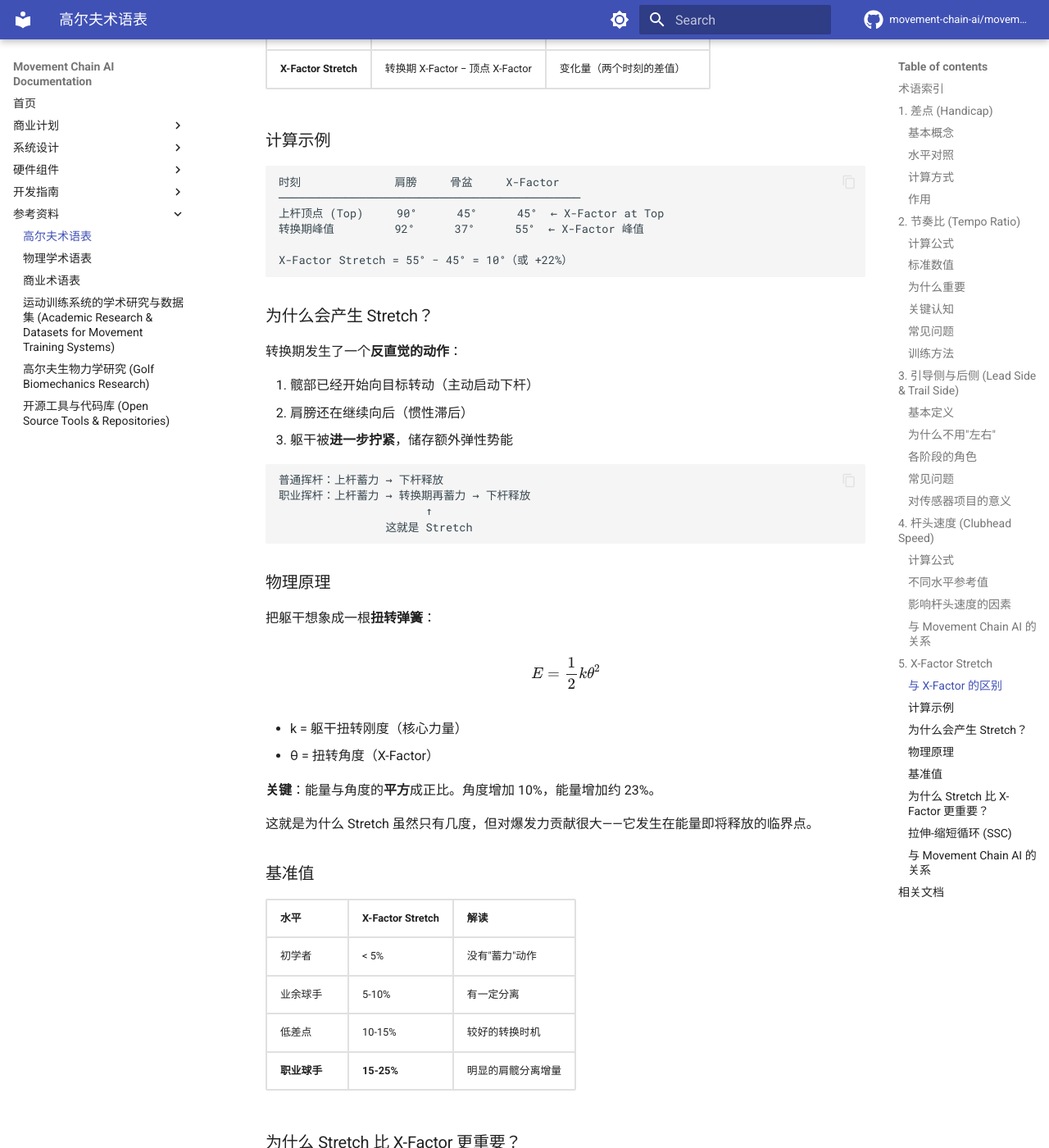
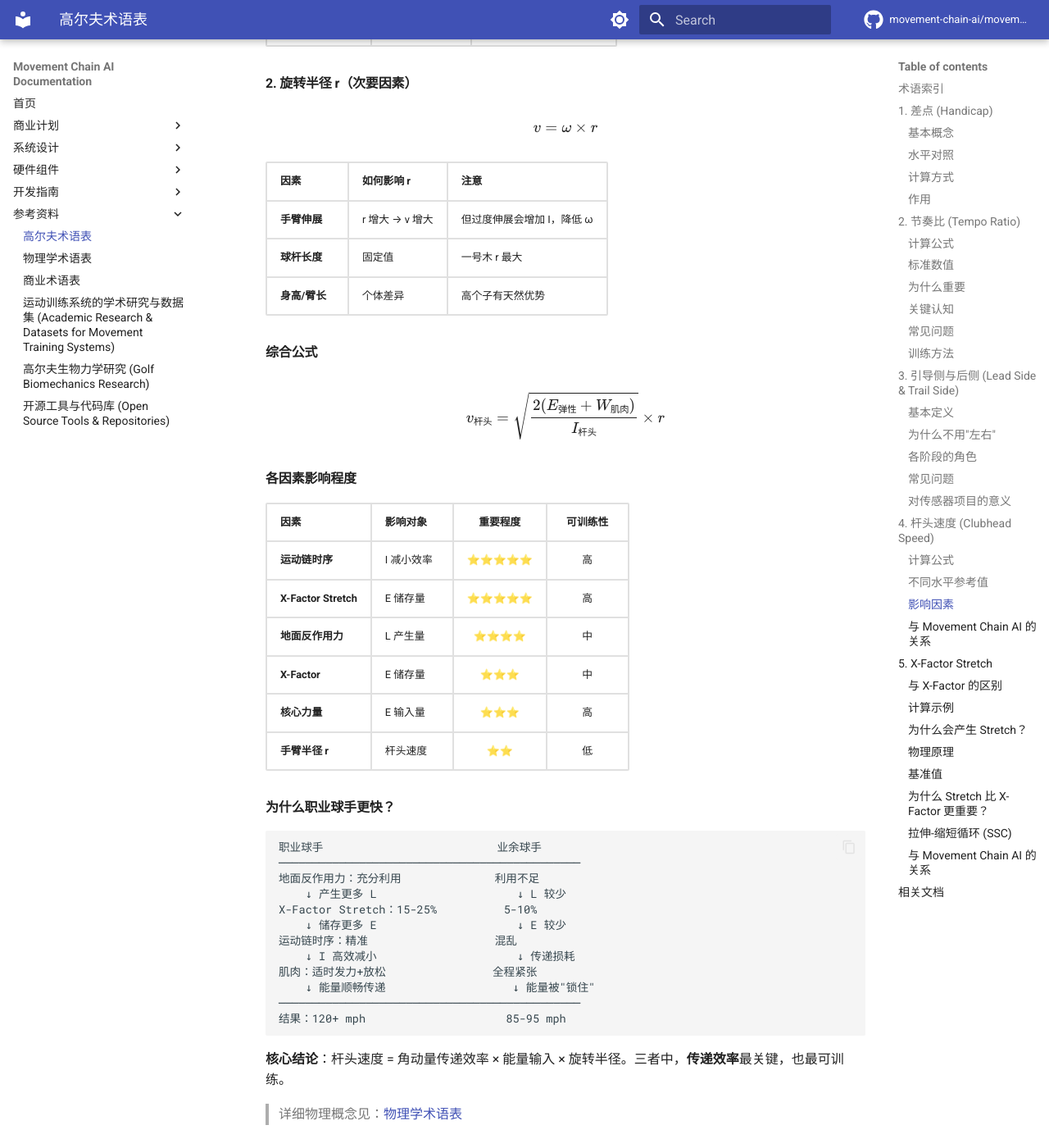
Before and after one commit to movement-chain-ai/movement-chain-docs, an MkDocs documentation site: the page built from docs/zh/reference/golf-glossary.md, in a window 1280 px wide and 1400 px high, scrolled down 7000 px. Shown: the whole window at 82% size. Built offline with MkDocs 1.6.1 and Material for MkDocs 9.7.7, drawn with Linux system fonts in a browser that asks for light colours; comment, search, counter and statistics services are not loaded; the version menu is left out; some of the changed text lies outside the part shown.

Commit message:
将杆头速度影响因素移至golf-glossary.md

````diff
--- a/docs/zh/reference/golf-glossary.md
+++ b/docs/zh/reference/golf-glossary.md
@@ -209,21 +209,99 @@ $$
 | **高差点 (25+)** | 70-85 mph | 160-200 码 |
 | **LPGA 巡回赛** | 94-100 mph | 240-270 码 |
 
-### 影响杆头速度的因素
+### 影响因素
 
-| 因素 | 说明 | 影响程度 |
-|------|------|----------|
-| **运动链效率** | 能量从核心传递到杆头的顺序和时机 | 15-25% |
-| **X-Factor** | 肩髋分离角度越大，蓄力越多 | 极强相关 (r=0.90) |
-| **延迟释放 (Lag)** | 保持手腕角度到最后时刻释放 | 10-15% |
-| **身体柔韧性** | 旋转幅度和蓄力能力 | 基础条件 |
+杆头速度由以下公式决定：
+
+$$
+v_{杆头} = \omega \times r
+$$
+
+#### 1. 角速度 ω（主要因素）
+
+角速度受**两个机制**影响：
+
+##### 机制 A：角动量传递效率
+
+$$
+\omega = \frac{L}{I}
+$$
+
+| 因素 | 如何影响 ω | 物理原理 |
+|------|-----------|----------|
+| **运动链时序** | I 依次减小 → ω 增大 | 骨盆→躯干→手臂→杆头，每传递一次 I 减小 |
+| **近端减速** | 加速角动量传递 | 躯干刹车 → 手臂加速 |
+| **肌肉放松** | 减少传递损耗 | 紧张会"锁住"关节，阻碍传递 |
+
+##### 机制 B：能量输入
+
+$$
+\omega = \sqrt{\frac{2E}{I}}
+$$
+
+| 因素 | 如何影响 E | 物理原理 |
+|------|-----------|----------|
+| **X-Factor** | 储存弹性势能 | $E = \frac{1}{2}k\theta^2$，躯干扭紧 |
+| **X-Factor Stretch** | 额外 +20% 能量 | 转换期再蓄力 + SSC 效应 |
+| **肌肉做功** | 持续输入能量 | 下杆过程中肌肉发力 |
+| **地面反作用力** | 启动能量来源 | 脚蹬地产生初始力矩 |
+
+#### 2. 旋转半径 r（次要因素）
+
+$$
+v = \omega \times r
+$$
+
+| 因素 | 如何影响 r | 注意 |
+|------|-----------|------|
+| **手臂伸展** | r 增大 → v 增大 | 但过度伸展会增加 I，降低 ω |
+| **球杆长度** | 固定值 | 一号木 r 最大 |
+| **身高/臂长** | 个体差异 | 高个子有天然优势 |
+
+#### 综合公式
+
+$$
+v_{杆头} = \sqrt{\frac{2(E_{弹性} + W_{肌肉})}{I_{杆头}}} \times r
+$$
+
+#### 各因素影响程度
+
+| 因素 | 影响对象 | 重要程度 | 可训练性 |
+|------|----------|:--------:|:--------:|
+| **运动链时序** | I 减小效率 | ⭐⭐⭐⭐⭐ | 高 |
+| **X-Factor Stretch** | E 储存量 | ⭐⭐⭐⭐⭐ | 高 |
+| **地面反作用力** | L 产生量 | ⭐⭐⭐⭐ | 中 |
+| **X-Factor** | E 储存量 | ⭐⭐⭐ | 中 |
+| **核心力量** | E 输入量 | ⭐⭐⭐ | 高 |
+| **手臂半径 r** | 杆头速度 | ⭐⭐ | 低 |
+
+#### 为什么职业球手更快？
+
+```
+职业球手                          业余球手
+─────────────────────────────────────────────
+地面反作用力：充分利用              利用不足
+    ↓ 产生更多 L                     ↓ L 较少
+X-Factor Stretch：15-25%          5-10%
+    ↓ 储存更多 E                     ↓ E 较少
+运动链时序：精准                   混乱
+    ↓ I 高效减小                     ↓ 传递损耗
+肌肉：适时发力+放松                全程紧张
+    ↓ 能量顺畅传递                   ↓ 能量被"锁住"
+─────────────────────────────────────────────
+结果：120+ mph                     85-95 mph
+```
+
+**核心结论**：杆头速度 = 角动量传递效率 × 能量输入 × 旋转半径。三者中，**传递效率**最关键，也最可训练。
+
+> 详细物理概念见：[物理学术语表](physics-glossary.md)
 
 ### 与 Movement Chain AI 的关系
 
 !!! tip "我们的系统如何帮助提升杆头速度"
     我们不直接测量杆头速度（需要雷达如 TrackMan），但通过分析：
 
-    - **运动链时序** — 是否按正确顺序发力（可提升 15-25%）
+    - **运动链时序** — 是否按正确顺序发力
     - **节奏比** — 是否有足够的蓄力和爆发
     - **X-Factor** — 躯干拧紧程度
 
````
Also changed, not shown: docs/zh/design/research/biomechanics-101.md (+7 -7 lines).
